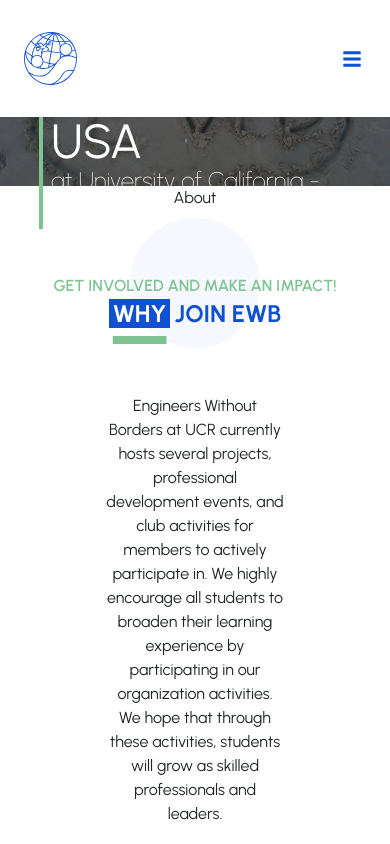
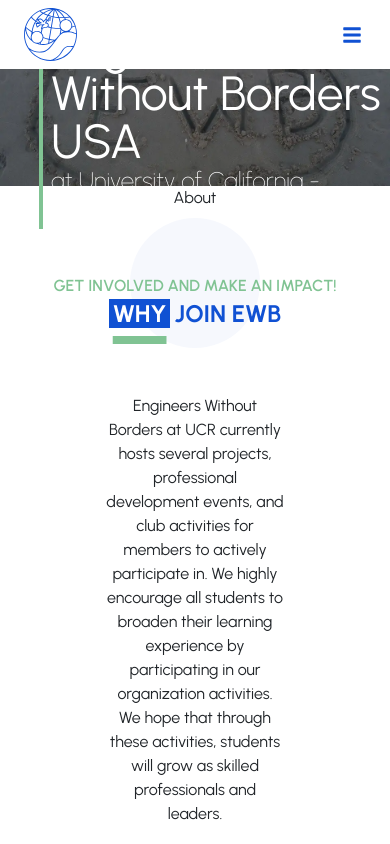
Before and after one commit to acm-ucr/ewb-website, a Next.js app: page / in a window 390 px wide. Shown: the top 844 px of the page. Built offline with nearby package versions, Linux system fonts and the light colour scheme.

Commit message:
removed padding from nav bar

```diff
--- a/src/components/Navigation.jsx
+++ b/src/components/Navigation.jsx
@@ -17,7 +17,7 @@ const Navigation = () => {
       collapseOnSelect
       expand="md"
       fixed="top"
-      className="w-full m-0 md:h-[8vh] p-0 flex px-3 py-4 !bg-white justify-between items-center"
+      className="w-full m-0 md:h-[8vh] p-0 flex px-3 !bg-white justify-between items-center"
     >
       <Navbar.Brand className="p-0 min-h-full">
         <Link
```
